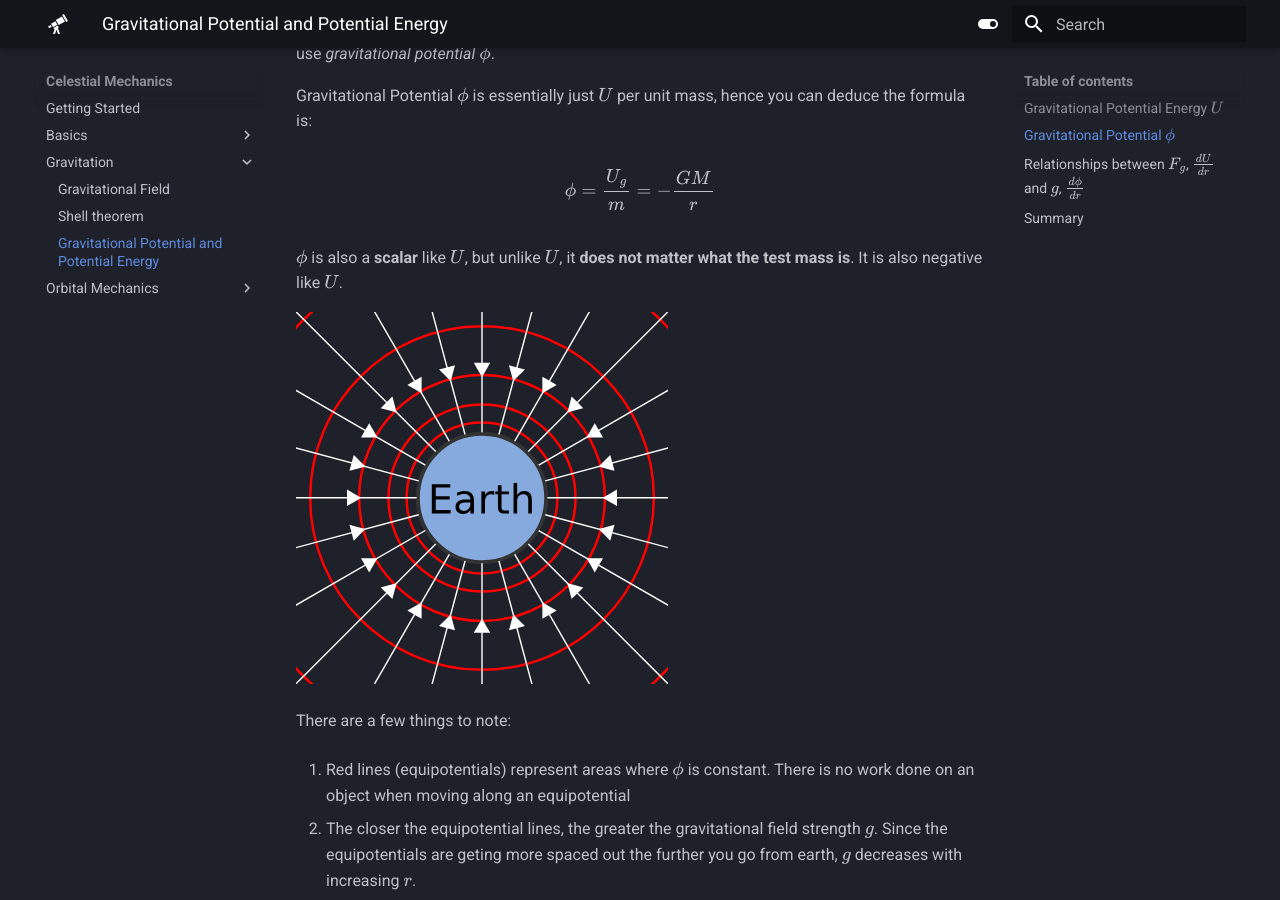
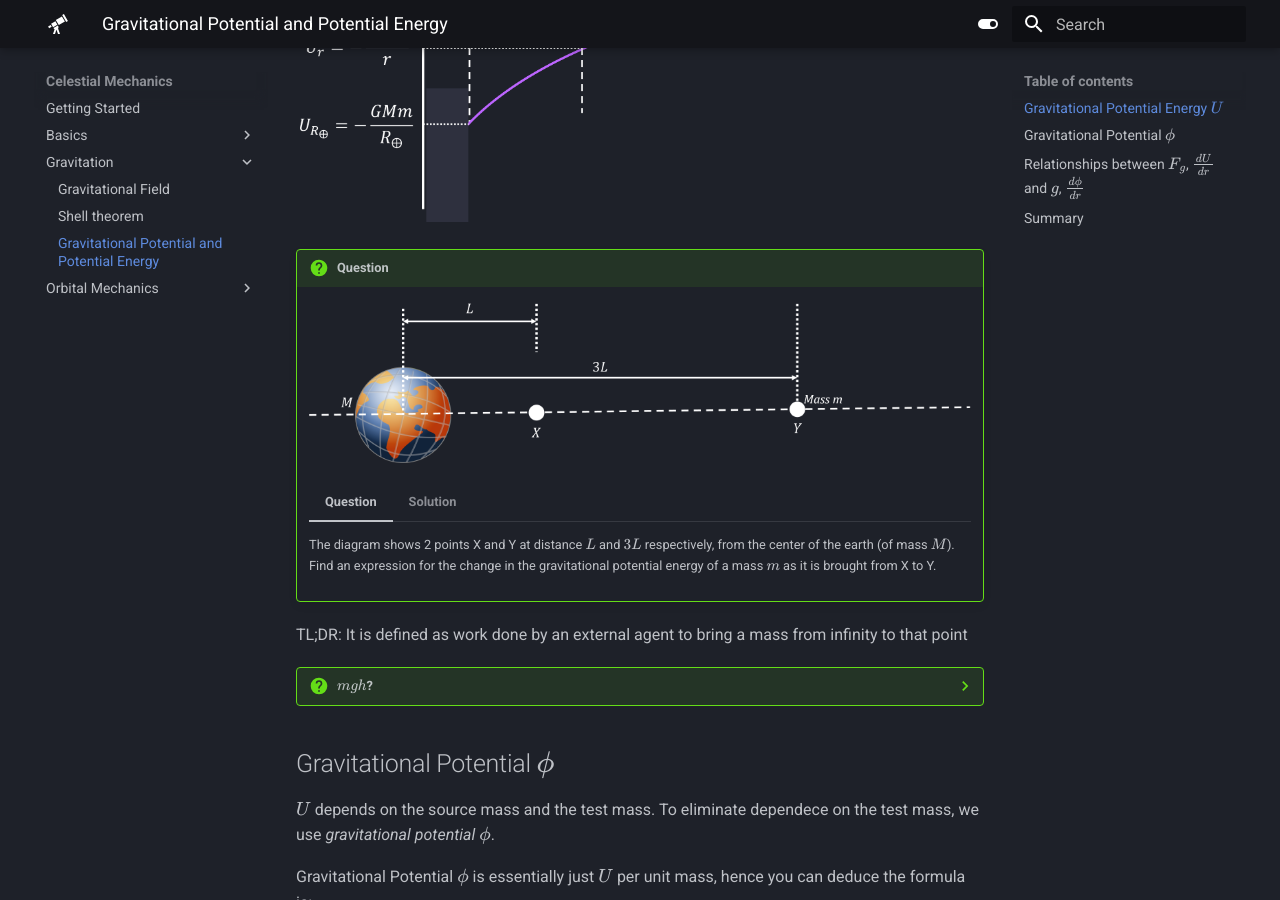
Before and after one commit to nushastro/website, an MkDocs documentation site: the page built from docs/celestial/gravitation/gravitational_potential.md, in a window 1280 px wide and 900 px high, scrolled down 2524 px. Built offline with MkDocs 1.6.1 and Material for MkDocs 9.7.7, drawn with Linux system fonts in a browser that asks for light colours.

Commit message:
updated gravitational_potential.md

```diff
--- a/docs/celestial/gravitation/gravitational_potential.md
+++ b/docs/celestial/gravitation/gravitational_potential.md
@@ -55,7 +55,39 @@
 
     $U$ is a **scalar**, not a vector, it doesn't have a direction. It just simply means that $U_{near} < U_{far}$ because you need to input energy to move an object to near to far, and that energy gets converted Gravitational Potential Energy, i.e. $U_{near} + \Delta E = U_{far}$
 
+![](../img/gravitational_potential_energy.png#only-light)
+![](../img/gravitational_potential_energy_dark.png#only-dark)
+
+!!! Question
+
+    ![](../img/gpe_question.png#only-light)
+    ![](../img/gpe_question_dark.png#only-dark)
+
+    === "Question"
+
+        The diagram shows 2 points X and Y at distance $L$ and $3L$ respectively, from the center of the earth (of mass $M$). Find an expression for the change in the gravitational potential energy of a mass $m$ as it is brought from X to Y.
+
+    === "Solution"
+
+        $$\begin{align*}\Delta U &= U_y - U_x \\ &= -\frac{GMm}{3L} - \left(-\frac{GMm}{L}\right) \\ &= \frac{2GMm}{3L}\end{align*}$$
+
+        This makes sense as $\frac{2GMm}{3L}$ is positive and you need to put in energy for an object to "move up the gravitational well"
+
 TL;DR: It is defined as work done by an external agent to bring a mass from infinity to that point
+
+??? Question "$mgh$?"
+
+    === "$mgh$ is revived?"
+
+        Show that the expression $mgh$ is valid for small distances from the surface of the earth.
+
+    === "Solution"
+
+        $$\begin{align*}\Delta U &= U_{suface} - U_{higher} \\ &= -\frac{GMm}{R_\oplus} - \left(-\frac{GMm}{R_\oplus + h}\right) \\ &= GMm\left(\frac{1}{R_\oplus + h} - \frac{1}{R_\oplus}\right) \\ &= GMm\left(\frac{R_\oplus}{R_\oplus(R_\oplus+h)} - \frac{R_\oplus + h}{R_\oplus(R_\oplus+h)}\right) \\ &= GMm\left(\frac{-h}{R_\oplus(R_\oplus+h)}\right)\end{align*}$$
+
+        We can approximate $R_\oplus(R_\oplus+h) \approx R_\oplus^2$ since $R_\oplus \gg h$
+
+        $$\begin{align*}\Delta U &= -\frac{GMmh}{R_\oplus^2} \\ &= m\left(-\frac{GM}{R_\oplus^2}\right)h \\ &= mgh\end{align*}$$
 
 ## Gravitational Potential $\phi$
 
@@ -78,6 +110,9 @@
 2. The closer the equipotential lines, the greater the gravitational field strength $g$. Since the equipotentials are geting more spaced out the further you go from earth, $g$ decreases with increasing $r$.
 
 3. The **change in potential** ($\Delta\phi$) or **the change in GPE** ($\Delta U$) is **independent of the path taken by the object**. It only depends on the **start and end points**. i.e. $\Delta\phi = \phi_{endpoint} - \phi_{startpoint}$ is true for all paths. (you can also replace $\phi$ with $U$)
+
+    ![](../img/conservative_force.png#only-light)
+    ![](../img/conservative_force_dark.png#only-dark)
 
 4. The minimum work per unit mass to remove an object out of a potential well due to the earth is $\frac{GM}{R_\oplus}$ (this is just $-U$ at surface of earth, because $U=0$ means escaping the potential well, which means $r\rightarrow\infty$)
 
```
Also changed, not shown: docs/celestial/img/conservative_force.png (added), docs/celestial/img/conservative_force_dark.png (added), docs/celestial/img/gpe_question.png (added), docs/celestial/img/gpe_question_dark.png (added), docs/celestial/img/gravitational_potential_energy.png (added), docs/celestial/img/gravitational_potential_energy_dark.png (added).
